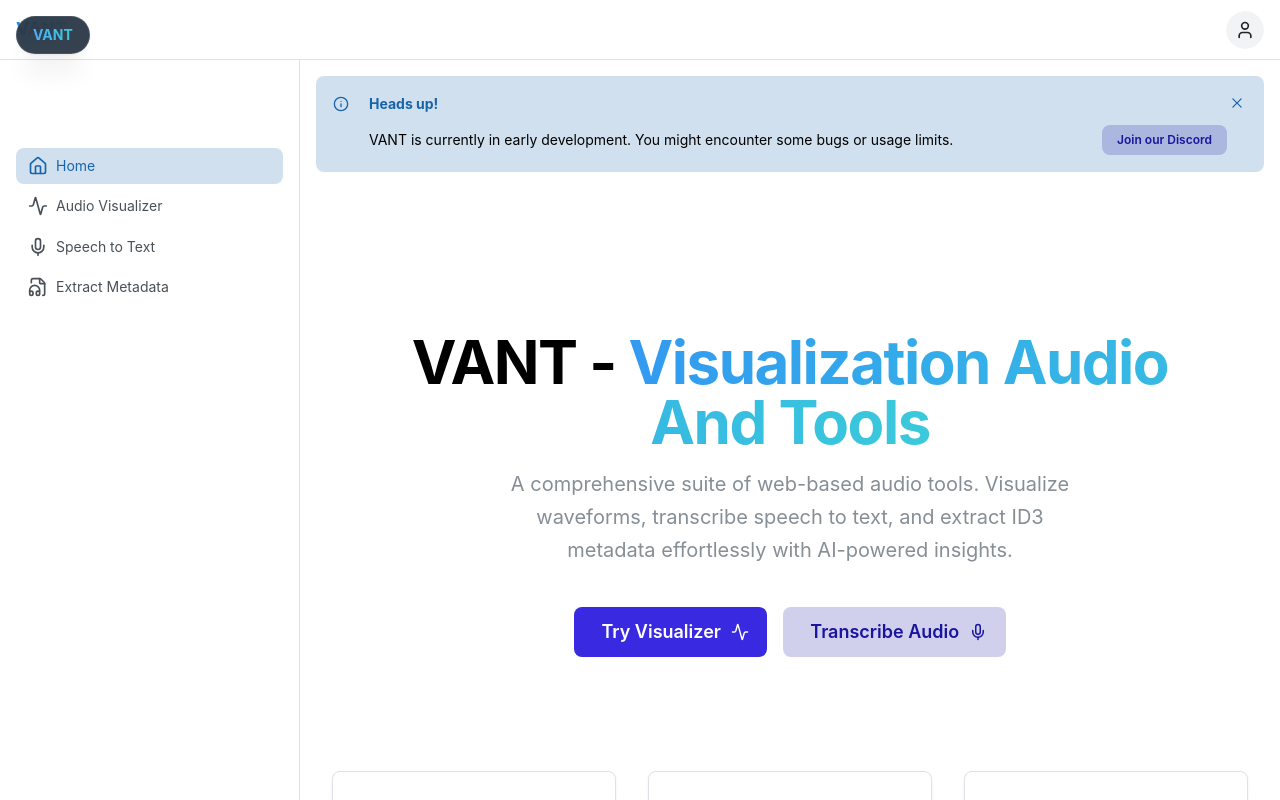
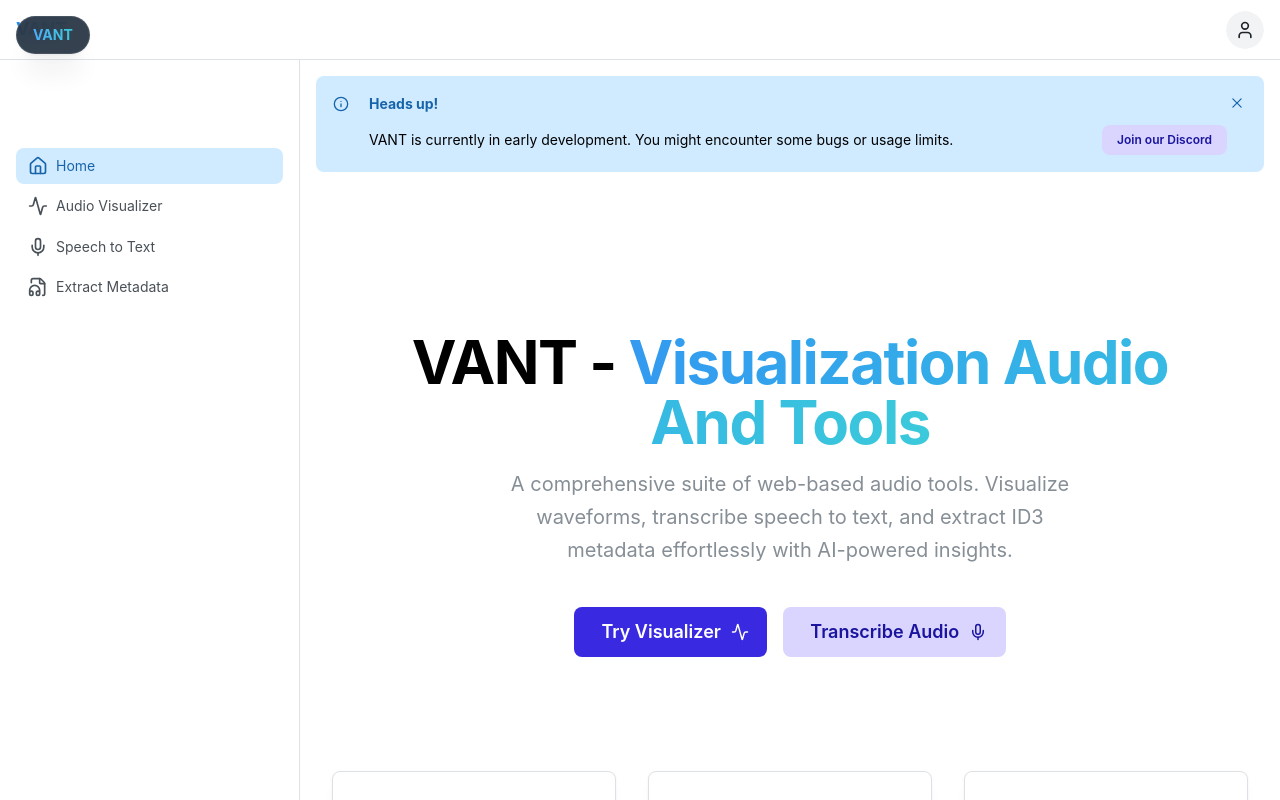
Before and after one commit to Razael-Fox/visualization-audio-tools, a Next.js app: page / in a window 1280 px wide. Shown: the top 800 px of the page. Built offline with nearby package versions, Linux system fonts and the light colour scheme; no server answers.

Commit message:
fix(ui): improve hover padding and fix dark mode light variant background transparency

```diff
--- a/src/app/theme.ts
+++ b/src/app/theme.ts
@@ -4,17 +4,40 @@ import {
   createTheme,
   defaultVariantColorsResolver,
   VariantColorsResolver,
+  parseThemeColor,
+  rgba,
 } from "@mantine/core";
 
 const variantColorResolver: VariantColorsResolver = (input) => {
   const defaultResolvedColors = defaultVariantColorsResolver(input);
 
   if (input.variant === "light") {
-    return {
-      ...defaultResolvedColors,
-      background: `color-mix(in srgb, ${defaultResolvedColors.color} 20%, transparent)`,
-      hover: `color-mix(in srgb, ${defaultResolvedColors.color} 30%, transparent)`,
-    };
+    const parsed = parseThemeColor({
+      color: input.color || input.theme.primaryColor,
+      theme: input.theme,
+    });
+
+    if (parsed.isThemeColor) {
+      const colors = input.theme.colors[parsed.color];
+      // Light mode uses shade 1, dark mode uses shade 6 with 25% opacity
+      const lightBg = colors[1];
+      const lightHover = colors[2];
+      const darkBg = rgba(colors[6], 0.25);
+      const darkHover = rgba(colors[6], 0.35);
+
+      return {
+        ...defaultResolvedColors,
+        background: `light-dark(${lightBg}, ${darkBg})`,
+        hover: `light-dark(${lightHover}, ${darkHover})`,
+      };
+    } else {
+      // Fallback for custom hex colors
+      return {
+        ...defaultResolvedColors,
+        background: `light-dark(${rgba(parsed.color, 0.1)}, ${rgba(parsed.color, 0.25)})`,
+        hover: `light-dark(${rgba(parsed.color, 0.15)}, ${rgba(parsed.color, 0.35)})`,
+      };
+    }
   }
 
   return defaultResolvedColors;
--- a/src/components/layout/AppLayout.tsx
+++ b/src/components/layout/AppLayout.tsx
@@ -11,6 +11,8 @@ import {
   UnstyledButton,
   Box,
   Portal,
+  useMantineTheme,
+  rgba,
 } from "@mantine/core";
 import { useDisclosure } from "@mantine/hooks";
 import Link from "next/link";
@@ -46,6 +48,7 @@ const links = [
 export function AppLayout({ children }: { children: React.ReactNode }) {
   const [opened, { toggle, close }] = useDisclosure();
   const pathname = usePathname();
+  const theme = useMantineTheme();
 
   useEffect(() => {
     close();
@@ -107,7 +110,7 @@ export function AppLayout({ children }: { children: React.ReactNode }) {
                 style={
                   item.link === pathname
                     ? {
-                        backgroundColor: `color-mix(in srgb, var(--mantine-color-${item.color}-light-color) 20%, transparent)`,
+                        backgroundColor: `light-dark(var(--mantine-color-${item.color}-1), ${rgba(theme.colors[item.color]?.[6] || "#000", 0.25)})`,
                         color: `var(--mantine-color-${item.color}-light-color)`,
                         fontWeight: 500,
                       }
```
